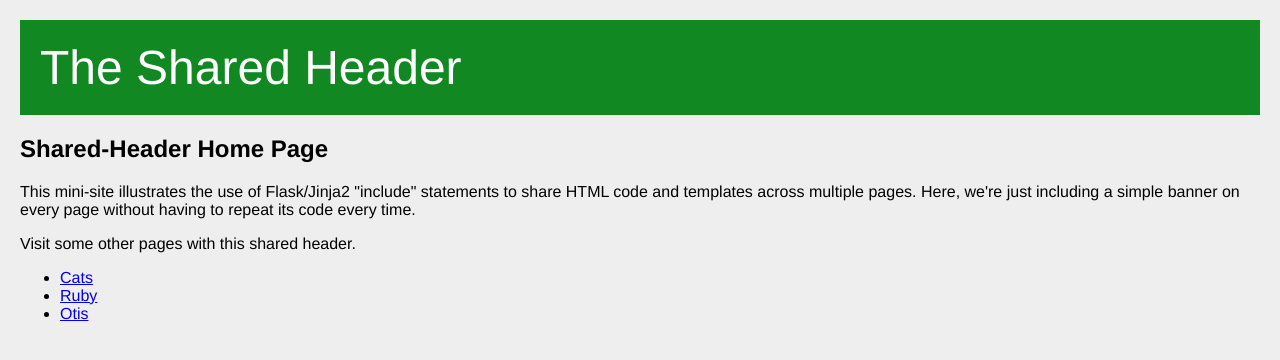
After one commit to ondich/cs257_2020_fall, a Flask app: template flask/templates/shared-header/index.html in a window 1280 px wide. The commit adds this page. Shown: the top 360 px of the page. Run offline with Flask 2, Linux system fonts and the light colour scheme; the template is opened without the code that fills it, so the values that code supplies are empty; parts of the project's set-up code (start-up, migrations or seed data) failed here and were passed over; some libraries are stand-ins or nearby versions.

Commit message:
new flask sample about simple templates

```diff
--- a/flask/flask_sample.py
+++ b/flask/flask_sample.py
@@ -83,10 +83,7 @@ def get_movies():
 
 @app.route('/help')
 def get_help():
-    help_message = ''
-    with flask.current_app.open_resource('static/help.html', 'r') as f:
-        help_message = f.read()
-    return help_message
+    return flask.render_template('help.html')
 
 if __name__ == '__main__':
     parser = argparse.ArgumentParser('A sample Flask application/API')
--- /dev/null
+++ b/flask/static/template_sample.css
@@ -0,0 +1,25 @@
+/*
+    template_sample.css
+    Jeff Ondich
+    6 November 2020
+
+    CSS for the template_sample.py application.
+*/
+
+body {
+    margin: 20px;
+    font-family: Helvetica;
+    background: #eeeeee;
+}
+
+img {
+    width: 300px;
+    margin: 30px;
+}
+
+.banner {
+    background: #118822;
+    color: white;
+    padding: 20px;
+    font-size: 300%;
+}
--- a/flask/static/help.html
+++ b/flask/templates/help.html
@@ -21,7 +21,7 @@ RESPONSE:
     Each actor is represented as a dictionary with keys "last_name" and "first_name".
     (Yes, this is a super-rich dataset, why do you ask?)
 
-REQUEST: /movies[?genre={GENRE}&start_year={STARTYEAR}&end_year={ENDYEAR}]
+REQUEST: /movies[?genre={GENRE}&amp;start_year={STARTYEAR}&amp;end_year={ENDYEAR}]
     A list of movies matching the specified GET parameters. If genre={GENRE}
 
       start_year, int: reject any movie released earlier than this year
@@ -30,7 +30,7 @@ REQUEST: /movies[?genre={GENRE}&start_year={STARTYEAR}&end_year={ENDYEAR}]
 
     For example:
 
-        /movies?start_year=1980&genre=thriller
+        /movies?start_year=1980&amp;genre=thriller
 
     will return a list of all thriller movies released in 1980 or later.
 
--- /dev/null
+++ b/flask/templates/shared-header/header.html
@@ -0,0 +1 @@
+<div class="banner">The Shared Header</div>
--- /dev/null
+++ b/flask/templates/shared-header/index.html
@@ -0,0 +1,24 @@
+<!DOCTYPE html>
+<html>
+<head>
+    <meta http-equiv="Content-Type" content="text/html;charset=utf-8" />
+    <link rel="stylesheet" type="text/css" href="{{ url_for('static', filename='template_sample.css') }}" />
+    <title>CS 257: Software Design</title>
+</head>
+
+<body>
+    {% include 'shared-header/header.html' %}
+
+    <h2>Shared-Header Home Page</h2>
+    <p>This mini-site illustrates the use of Flask/Jinja2 "include" statements to share HTML code and
+        templates across multiple pages. Here, we're just including a simple banner
+        on every page without having to repeat its code every time.</p>
+
+    <p>Visit some other pages with this shared header.</p>
+    <ul>
+        <li><a href="cats.html">Cats</a></li>
+        <li><a href="ruby.html">Ruby</a></li>
+        <li><a href="otis.html">Otis</a></li>
+    </ul>
+</body>
+</html>
```
Also changed, not shown: flask/templates/hello.html (added, +14 -0 lines), flask/templates/index.html (added, +22 -0 lines), flask/templates/shared-header/cats.html (added, +27 -0 lines), flask/templates/shared-header/otis.html (added, +16 -0 lines), flask/templates/shared-header/ruby.html (added, +16 -0 lines), flask/static/images/aleph-emma.jpeg (added), flask/static/images/digby1.jpeg (added), flask/static/images/digby2.jpeg (added), flask/static/images/digby3.jpeg (added), flask/static/images/digby4.jpeg (added), flask/static/images/emma-digby.jpeg (added), flask/static/images/otis.jpeg (added), flask/static/images/ruby.jpeg (added).
